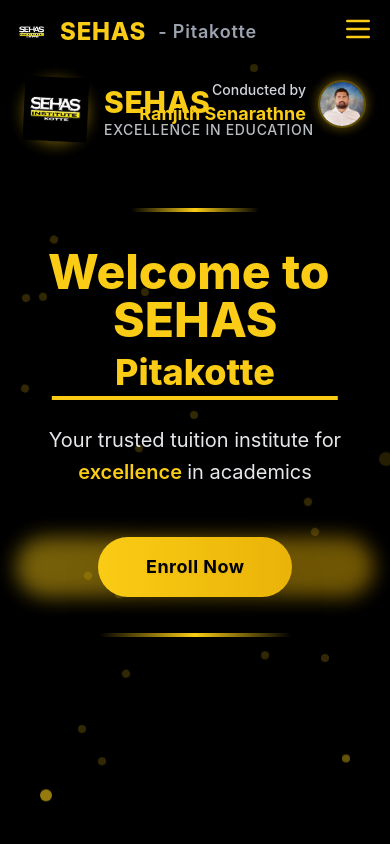
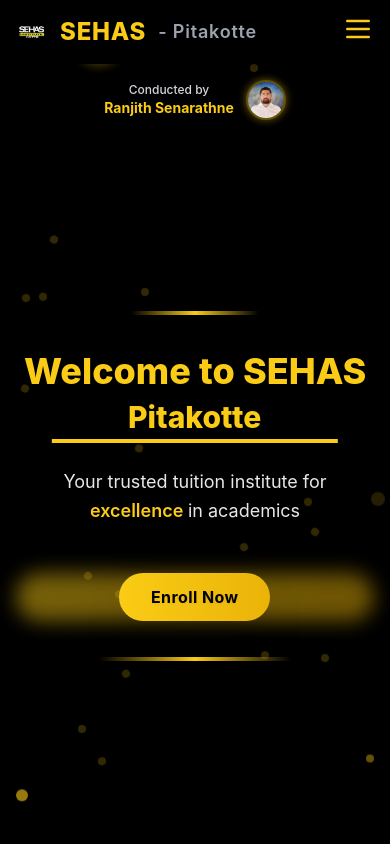
Before and after one commit to ManugaGeeneth/Tuition-website, a React (Create React App) app: page / in a window 390 px wide. Shown: the top 844 px of the page. Built offline with nearby package versions, Linux system fonts and the light colour scheme.

Commit message:
Update: [add some changes in Home and Contact]

```diff
--- a/src/components/Contact.jsx
+++ b/src/components/Contact.jsx
@@ -46,7 +46,7 @@
           </h1>
           <div className="w-24 h-1 bg-yellow-400 mx-auto mb-6 rounded-full"></div>
           <p className="text-gray-300 text-lg max-w-2xl mx-auto leading-relaxed">
-            Ready to transform your health journey? We're here to help you every step of the way.
+            Ready to transform your Education journey? We're here to help you every step of the way.
           </p>
         </div>
 
@@ -77,7 +77,7 @@
                   </div>
                   <div>
                     <h3 className="text-white font-semibold">Call Us</h3>
-                    <p className="text-gray-300">+1 (555) 123-4567</p>
+                    <p className="text-gray-300">+94 71 065 6082</p>
                   </div>
                 </div>
 
@@ -89,7 +89,7 @@
                   </div>
                   <div>
                     <h3 className="text-white font-semibold">Visit Us</h3>
-                    <p className="text-gray-300">123 Health Street, Wellness City</p>
+                    <p className="text-gray-300">Pitakotte,Sri Lanka</p>
                   </div>
                 </div>
               </div>
@@ -214,7 +214,7 @@
         <div className="mt-16 text-center">
           <div className="inline-flex items-center space-x-2 text-gray-400">
             <div className="w-8 h-px bg-gradient-to-r from-transparent to-yellow-400"></div>
-            <span className="text-sm">SEHAS Health Solutions</span>
+            <span className="text-sm">SEHAS Institute - Pitakotte</span>
             <div className="w-8 h-px bg-gradient-to-l from-transparent to-yellow-400"></div>
           </div>
         </div>
--- a/src/components/Home.jsx
+++ b/src/components/Home.jsx
@@ -45,8 +45,12 @@
         ))}
       </div>
 
-      {/* Logo Section with Enhanced Animation - Adjusted for navbar */}
-      <div className="absolute top-20 left-6 flex items-center space-x-4 cursor-pointer select-none z-20 group">
+      {/* Header Section - Mobile Responsive */}
+      <div className="absolute top-4 left-0 right-0 z-20 px-4">
+        {/* Desktop Layout */}
+        <div className="hidden md:flex justify-between items-center">
+          {/* Logo Section */}
+          <div className="flex items-center space-x-4 cursor-pointer select-none group">
             <div className="relative">
               <div className="absolute inset-0 bg-yellow-400 rounded-full opacity-10 group-hover:opacity-20 transition-opacity duration-300 animate-pulse" style={{filter: 'blur(8px)'}}></div>
               <img
@@ -65,8 +69,8 @@
             </div>
           </div>
 
-      {/* Conducted By Section - Adjusted for navbar */}
-      <div className="absolute top-20 right-6 flex items-center space-x-3 z-20 group">
+          {/* Conducted By Section */}
+          <div className="flex items-center space-x-3 group">
             <div className="text-right">
               <p className="text-gray-300 text-sm font-medium drop-shadow-md">Conducted by</p>
               <p className="text-yellow-400 font-bold text-lg drop-shadow-lg">Ranjith Senarathne</p>
@@ -78,7 +82,6 @@
                 alt="Ranjith Senarathne"
                 className="relative w-12 h-12 object-cover rounded-full shadow-lg group-hover:scale-110 transition-transform duration-300 border-2 border-yellow-400/20"
                 onError={(e) => {
-              // Fallback to initials if image fails to load
                   e.target.style.display = 'none';
                   e.target.nextSibling.style.display = 'flex';
                 }}
@@ -88,41 +91,89 @@
               </div>
             </div>
           </div>
+        </div>
 
-      {/* Main Content with Staggered Animations */}
-      <div className={`transform transition-all duration-1000 ${isVisible ? 'translate-y-0 opacity-100' : 'translate-y-10 opacity-0'}`}>
+        {/* Mobile Layout - Stacked */}
+        <div className="md:hidden flex flex-col space-y-4">
+          {/* Logo Section - Mobile */}
+          <div className="flex items-center justify-center space-x-3 cursor-pointer select-none group">
+            <div className="relative">
+              <div className="absolute inset-0 bg-yellow-400 rounded-full opacity-10 group-hover:opacity-20 transition-opacity duration-300 animate-pulse" style={{filter: 'blur(6px)'}}></div>
+              <img
+                src="/images/sehas-logo.png"
+                alt="SEHAS Logo"
+                className="relative h-12 w-12 object-contain animate-logoFloat group-hover:scale-110 transition-transform duration-300"
+              />
+            </div>
+            <div className="flex flex-col items-start">
+              <span className="text-yellow-400 font-extrabold text-2xl tracking-wide drop-shadow-lg">
+                SEHAS
+              </span>
+              <span className="text-gray-300 text-xs font-medium tracking-wider opacity-90 drop-shadow-md">
+                EXCELLENCE IN EDUCATION
+              </span>
+            </div>
+          </div>
+
+          {/* Conducted By Section - Mobile */}
+          <div className="flex items-center justify-center space-x-3 group">
+            <div className="text-center">
+              <p className="text-gray-300 text-xs font-medium drop-shadow-md">Conducted by</p>
+              <p className="text-yellow-400 font-bold text-sm drop-shadow-lg">Ranjith Senarathne</p>
+            </div>
+            <div className="relative">
+              <div className="absolute inset-0 bg-yellow-400 rounded-full opacity-10 group-hover:opacity-20 transition-opacity duration-300 animate-pulse" style={{filter: 'blur(4px)'}}></div>
+              <img
+                src="/images/ranjithsir1.jpg"
+                alt="Ranjith Senarathne"
+                className="relative w-10 h-10 object-cover rounded-full shadow-lg group-hover:scale-110 transition-transform duration-300 border-2 border-yellow-400/20"
+                onError={(e) => {
+                  e.target.style.display = 'none';
+                  e.target.nextSibling.style.display = 'flex';
+                }}
+              />
+              <div className="relative w-10 h-10 bg-gradient-to-br from-yellow-400 to-yellow-600 rounded-full items-center justify-center shadow-lg border-2 border-yellow-400/20 hidden">
+                <span className="text-black font-bold text-xs">RS</span>
+              </div>
+            </div>
+          </div>
+        </div>
+      </div>
+
+      {/* Main Content with Staggered Animations - Adjusted spacing for mobile */}
+      <div className={`transform transition-all duration-1000 mt-32 md:mt-0 ${isVisible ? 'translate-y-0 opacity-100' : 'translate-y-10 opacity-0'}`}>
 
         {/* Decorative Elements */}
         <div className="absolute -top-10 left-1/2 transform -translate-x-1/2 w-32 h-1 bg-gradient-to-r from-transparent via-yellow-400 to-transparent animate-slideInFromTop"></div>
 
-        {/* Main Heading with Text Effects */}
-        <h1 className="relative text-5xl md:text-7xl font-extrabold mb-8 z-10">
+        {/* Main Heading with Text Effects - Responsive text sizes */}
+        <h1 className="relative text-4xl md:text-7xl font-extrabold mb-8 z-10">
           <span className="inline-block animate-bounceInWords text-yellow-400 drop-shadow-lg" style={{animationDelay: '0.1s'}}>Welcome</span>
-          <span className="inline-block animate-bounceInWords mx-3 text-yellow-400 drop-shadow-lg" style={{animationDelay: '0.2s'}}>to</span>
+          <span className="inline-block animate-bounceInWords mx-2 md:mx-3 text-yellow-400 drop-shadow-lg" style={{animationDelay: '0.2s'}}>to</span>
           <span className="inline-block animate-bounceInWords text-yellow-400 drop-shadow-lg" style={{animationDelay: '0.3s'}}>SEHAS</span>
           <br />
-          <span className="inline-block animate-bounceInWords text-4xl md:text-5xl mt-2 text-yellow-400 drop-shadow-lg" style={{animationDelay: '0.4s'}}>Pitakotte</span>
+          <span className="inline-block animate-bounceInWords text-3xl md:text-5xl mt-2 text-yellow-400 drop-shadow-lg" style={{animationDelay: '0.4s'}}>Pitakotte</span>
 
           {/* Animated Underline */}
           <div className="absolute -bottom-2 left-1/2 transform -translate-x-1/2 w-0 h-1 bg-yellow-400 animate-expandLine shadow-lg"></div>
         </h1>
 
-        {/* Enhanced Description */}
+        {/* Enhanced Description - Responsive text */}
         <div className="relative mb-12">
-          <p className="text-xl md:text-2xl max-w-3xl text-gray-200 animate-fadeInUp leading-relaxed drop-shadow-lg" style={{animationDelay: '0.6s'}}>
+          <p className="text-lg md:text-2xl max-w-3xl text-gray-200 animate-fadeInUp leading-relaxed drop-shadow-lg px-4" style={{animationDelay: '0.6s'}}>
             Your trusted tuition institute for
             <span className="text-yellow-400 font-semibold drop-shadow-md"> excellence </span>
             in academics
           </p>
-          <div className="absolute -left-4 top-1/2 transform -translate-y-1/2 w-2 h-2 bg-yellow-400 rounded-full animate-ping opacity-60 shadow-lg"></div>
-          <div className="absolute -right-4 top-1/2 transform -translate-y-1/2 w-2 h-2 bg-yellow-400 rounded-full animate-ping opacity-60 shadow-lg" style={{animationDelay: '0.5s'}}></div>
+          <div className="absolute -left-2 md:-left-4 top-1/2 transform -translate-y-1/2 w-2 h-2 bg-yellow-400 rounded-full animate-ping opacity-60 shadow-lg"></div>
+          <div className="absolute -right-2 md:-right-4 top-1/2 transform -translate-y-1/2 w-2 h-2 bg-yellow-400 rounded-full animate-ping opacity-60 shadow-lg" style={{animationDelay: '0.5s'}}></div>
         </div>
 
-        {/* Enhanced Call-to-Action Button */}
+        {/* Enhanced Call-to-Action Button - Responsive padding */}
         <div className="relative group">
           <div className="absolute inset-0 bg-gradient-to-r from-yellow-400 to-yellow-500 rounded-full opacity-20 group-hover:opacity-30 transition-all duration-300 animate-pulse" style={{filter: 'blur(10px)'}}></div>
-          <button className="relative bg-gradient-to-r from-yellow-400 to-yellow-500 text-black font-bold px-12 py-4 rounded-full shadow-2xl hover:from-yellow-300 hover:to-yellow-400 transform hover:scale-105 transition-all duration-300 animate-buttonEntrance group-hover:shadow-yellow-400/30" style={{animationDelay: '0.8s'}}>
-            <span className="relative z-10 text-lg tracking-wide drop-shadow-sm">Enroll Now</span>
+          <button className="relative bg-gradient-to-r from-yellow-400 to-yellow-500 text-black font-bold px-8 md:px-12 py-3 md:py-4 rounded-full shadow-2xl hover:from-yellow-300 hover:to-yellow-400 transform hover:scale-105 transition-all duration-300 animate-buttonEntrance group-hover:shadow-yellow-400/30" style={{animationDelay: '0.8s'}}>
+            <span className="relative z-10 text-base md:text-lg tracking-wide drop-shadow-sm">Enroll Now</span>
             <div className="absolute inset-0 bg-white rounded-full opacity-0 group-hover:opacity-10 transition-opacity duration-300"></div>
           </button>
         </div>
@@ -132,10 +183,10 @@
       </div>
 
       {/* Floating Action Elements */}
-      <div className="absolute bottom-10 left-10 animate-bounce">
+      <div className="absolute bottom-10 left-4 md:left-10 animate-bounce">
         <div className="w-3 h-3 bg-yellow-400 rounded-full opacity-60"></div>
       </div>
-      <div className="absolute bottom-20 right-10 animate-bounce" style={{animationDelay: '0.5s'}}>
+      <div className="absolute bottom-20 right-4 md:right-10 animate-bounce" style={{animationDelay: '0.5s'}}>
         <div className="w-2 h-2 bg-yellow-400 rounded-full opacity-40"></div>
       </div>
 
```
Lines whose indentation alone changed are shown as unchanged.
